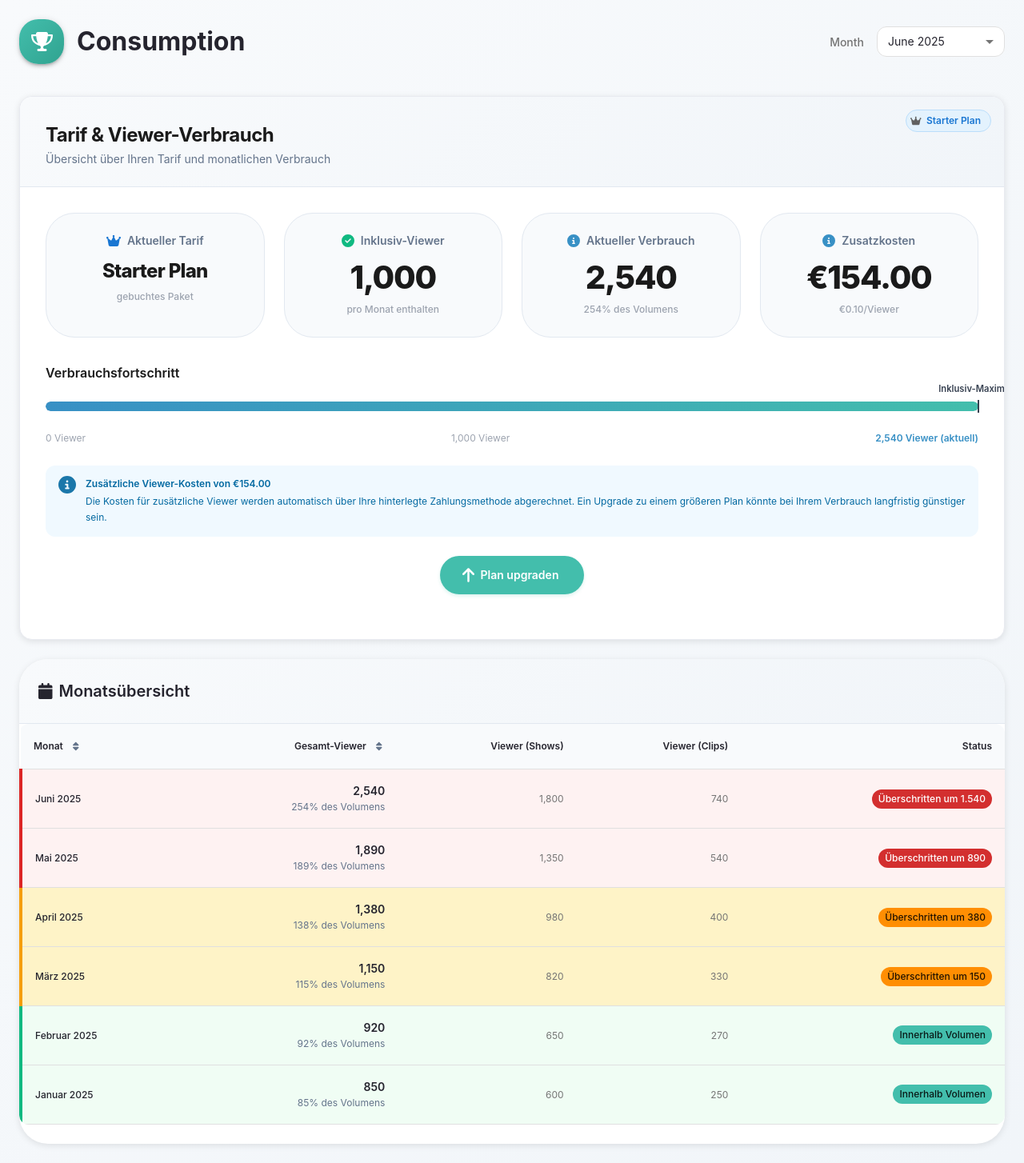
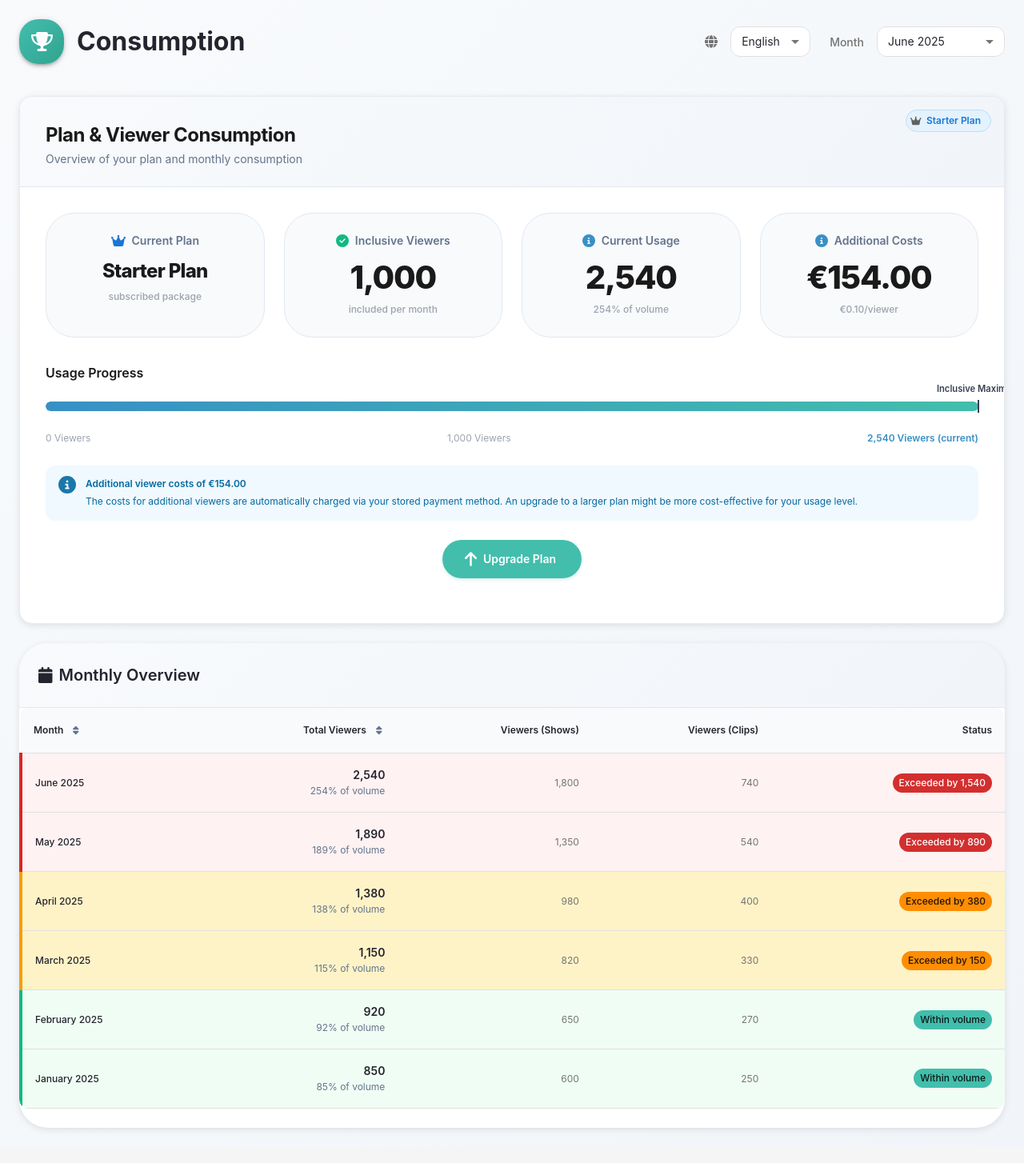
Before and after one commit to DenizD/sleek-mui-glow, a React (Vite) app: page / in a window 1280 px wide. Shown: the whole page at 80% size. Built offline with nearby package versions, Linux system fonts and the light colour scheme.

Commit message:
Refactor: Translate UI and add language switcher
Translate the UI components and implement a language switcher for English support.

```diff
--- a/src/components/dashboard/mui/MuiDashboardHeader.tsx
+++ b/src/components/dashboard/mui/MuiDashboardHeader.tsx
@@ -2,13 +2,18 @@
 import React from 'react';
 import { Box, Typography, FormControl, Select, MenuItem, Paper } from '@mui/material';
 import { FontAwesomeIcon } from '@fortawesome/react-fontawesome';
-import { faTrophy } from '@fortawesome/free-solid-svg-icons';
+import { faTrophy, faGlobe } from '@fortawesome/free-solid-svg-icons';
 
 const MuiDashboardHeader = () => {
   const [selectedMonth, setSelectedMonth] = React.useState('june-2025');
+  const [selectedLanguage, setSelectedLanguage] = React.useState('en');
 
   const handleMonthChange = (event: any) => {
     setSelectedMonth(event.target.value);
+  };
+
+  const handleLanguageChange = (event: any) => {
+    setSelectedLanguage(event.target.value);
   };
 
   return (
@@ -40,6 +45,27 @@ const MuiDashboardHeader = () => {
         </Typography>
       </Box>
 
+      <Box sx={{ display: 'flex', alignItems: 'center', gap: 3 }}>
+        <Box sx={{ display: 'flex', alignItems: 'center', gap: 2 }}>
+          <FontAwesomeIcon icon={faGlobe} style={{ color: '#747474', fontSize: '16px' }} />
+          <FormControl size="small">
+            <Select
+              value={selectedLanguage}
+              onChange={handleLanguageChange}
+              sx={{
+                minWidth: 100,
+                backgroundColor: 'white',
+                '& .MuiOutlinedInput-notchedOutline': {
+                  borderColor: '#E0E0E0',
+                },
+              }}
+            >
+              <MenuItem value="en">English</MenuItem>
+              <MenuItem value="de">Deutsch</MenuItem>
+            </Select>
+          </FormControl>
+        </Box>
+
         <Box sx={{ display: 'flex', alignItems: 'center', gap: 2 }}>
           <Typography variant="body1" sx={{ fontWeight: 500, color: '#747474' }}>
             Month
@@ -63,6 +89,7 @@ const MuiDashboardHeader = () => {
           </FormControl>
         </Box>
       </Box>
+    </Box>
   );
 };
 
--- a/src/components/dashboard/mui/MuiMonthlyOverview.tsx
+++ b/src/components/dashboard/mui/MuiMonthlyOverview.tsx
@@ -25,21 +25,21 @@ const MuiMonthlyOverview = () => {
 
   const data = [
     {
-      month: "Juni 2025",
+      month: "June 2025",
       totalViewers: 2540,
       viewersShows: 1800,
       viewersClips: 740,
-      status: "Überschritten um 1.540",
+      status: "Exceeded by 1,540",
       statusColor: "error" as const,
       statusValue: 254,
       bgColor: '#FEF2F2'
     },
     {
-      month: "Mai 2025",
+      month: "May 2025",
       totalViewers: 1890,
       viewersShows: 1350,
       viewersClips: 540,
-      status: "Überschritten um 890",
+      status: "Exceeded by 890",
       statusColor: "error" as const,
       statusValue: 189,
       bgColor: '#FEF2F2'
@@ -49,37 +49,37 @@ const MuiMonthlyOverview = () => {
       totalViewers: 1380,
       viewersShows: 980,
       viewersClips: 400,
-      status: "Überschritten um 380",
+      status: "Exceeded by 380",
       statusColor: "warning" as const,
       statusValue: 138,
       bgColor: '#FEF3C7'
     },
     {
-      month: "März 2025",
+      month: "March 2025",
       totalViewers: 1150,
       viewersShows: 820,
       viewersClips: 330,
-      status: "Überschritten um 150",
+      status: "Exceeded by 150",
       statusColor: "warning" as const,
       statusValue: 115,
       bgColor: '#FEF3C7'
     },
     {
-      month: "Februar 2025",
+      month: "February 2025",
       totalViewers: 920,
       viewersShows: 650,
       viewersClips: 270,
-      status: "Innerhalb Volumen",
+      status: "Within volume",
       statusColor: "success" as const,
       statusValue: 92,
       bgColor: '#F0FDF4'
     },
     {
-      month: "Januar 2025",
+      month: "January 2025",
       totalViewers: 850,
       viewersShows: 600,
       viewersClips: 250,
-      status: "Innerhalb Volumen",
+      status: "Within volume",
       statusColor: "success" as const,
       statusValue: 85,
       bgColor: '#F0FDF4'
@@ -137,7 +137,7 @@ const MuiMonthlyOverview = () => {
               fontFamily: 'Inter, sans-serif'
             }}
           >
-            Monatsübersicht
+            Monthly Overview
           </Typography>
         </Box>
       </Box>
@@ -148,8 +148,8 @@ const MuiMonthlyOverview = () => {
               <TableRow sx={{ backgroundColor: '#F8FAFC' }}>
                 <TableCell sx={{ fontWeight: 600, color: '#25242E', fontFamily: 'Inter, sans-serif' }}>
                   <Box sx={{ display: 'flex', alignItems: 'center', gap: 1 }}>
-                    Monat
-                    <Tooltip title="Sortieren">
+                    Month
+                    <Tooltip title="Sort">
                       <IconButton
                         size="small"
                         onClick={() => handleSort('month')}
@@ -165,8 +165,8 @@ const MuiMonthlyOverview = () => {
                 </TableCell>
                 <TableCell align="right" sx={{ fontWeight: 600, color: '#25242E', fontFamily: 'Inter, sans-serif' }}>
                   <Box sx={{ display: 'flex', alignItems: 'center', justifyContent: 'flex-end', gap: 1 }}>
-                    Gesamt-Viewer
-                    <Tooltip title="Sortieren">
+                    Total Viewers
+                    <Tooltip title="Sort">
                       <IconButton
                         size="small"
                         onClick={() => handleSort('totalViewers')}
@@ -181,10 +181,10 @@ const MuiMonthlyOverview = () => {
                   </Box>
                 </TableCell>
                 <TableCell align="right" sx={{ fontWeight: 600, color: '#25242E', fontFamily: 'Inter, sans-serif' }}>
-                  Viewer (Shows)
+                  Viewers (Shows)
                 </TableCell>
                 <TableCell align="right" sx={{ fontWeight: 600, color: '#25242E', fontFamily: 'Inter, sans-serif' }}>
-                  Viewer (Clips)
+                  Viewers (Clips)
                 </TableCell>
                 <TableCell align="right" sx={{ fontWeight: 600, color: '#25242E', fontFamily: 'Inter, sans-serif' }}>
                   Status
@@ -217,7 +217,7 @@ const MuiMonthlyOverview = () => {
                         {row.totalViewers.toLocaleString()}
                       </Typography>
                       <Typography variant="caption" sx={{ color: '#64748B', fontSize: '0.75rem' }}>
-                        {row.statusValue}% des Volumens
+                        {row.statusValue}% of volume
                       </Typography>
                     </Box>
                   </TableCell>
--- a/src/components/dashboard/mui/MuiViewerConsumption.tsx
+++ b/src/components/dashboard/mui/MuiViewerConsumption.tsx
@@ -44,34 +44,34 @@ const MuiViewerConsumption = () => {
 
   const metrics = [
     {
-      title: "Aktueller Tarif",
+      title: "Current Plan",
       value: planDetails.name,
-      subtitle: "gebuchtes Paket",
-      tooltip: "Ihr aktuell gebuchter Tarif",
+      subtitle: "subscribed package",
+      tooltip: "Your currently subscribed plan",
       icon: faCrown,
       iconColor: badgeColors.color
     },
     {
-      title: "Inklusiv-Viewer",
+      title: "Inclusive Viewers",
       value: packageVolume.toLocaleString(),
-      subtitle: "pro Monat enthalten",
-      tooltip: "Die Anzahl der Viewer, die in Ihrem aktuellen Paket inbegriffen sind",
+      subtitle: "included per month",
+      tooltip: "The number of viewers included in your current package",
       icon: faCheckCircle,
       iconColor: '#10B981'
     },
     {
-      title: "Aktueller Verbrauch",
+      title: "Current Usage",
       value: currentUsage.toLocaleString(),
-      subtitle: `${percentageOfVolume}% des Volumens`,
-      tooltip: "Ihr bisheriger Viewer-Verbrauch in diesem Monat",
+      subtitle: `${percentageOfVolume}% of volume`,
+      tooltip: "Your current viewer usage this month",
       icon: faInfoCircle,
       iconColor: '#3890C5'
     },
     {
-      title: "Zusatzkosten",
+      title: "Additional Costs",
       value: `€${additionalCosts.toFixed(2)}`,
-      subtitle: `€${costPerViewer.toFixed(2)}/Viewer`,
-      tooltip: "Kosten für zusätzliche Viewer - werden automatisch über Ihre Zahlungsmethode abgerechnet",
+      subtitle: `€${costPerViewer.toFixed(2)}/viewer`,
+      tooltip: "Costs for additional viewers - automatically charged via your payment method",
       icon: faInfoCircle,
       iconColor: '#3890C5'
     }
@@ -131,7 +131,7 @@ const MuiViewerConsumption = () => {
                   mb: 0.5
                 }}
               >
-                Tarif & Viewer-Verbrauch
+                Plan & Viewer Consumption
               </Typography>
               <Typography
                 variant="body2"
@@ -141,7 +141,7 @@ const MuiViewerConsumption = () => {
                   fontFamily: 'Inter, sans-serif'
                 }}
               >
-                Übersicht über Ihren Tarif und monatlichen Verbrauch
+                Overview of your plan and monthly consumption
               </Typography>
             </Box>
           </Box>
@@ -229,7 +229,7 @@ const MuiViewerConsumption = () => {
               fontFamily: 'Inter, sans-serif'
             }}
           >
-            Verbrauchsfortschritt
+            Usage Progress
           </Typography>
 
           <Box sx={{ position: 'relative', mb: 3 }}>
@@ -270,19 +270,19 @@ const MuiViewerConsumption = () => {
                 whiteSpace: 'nowrap'
               }}
             >
-              Inklusiv-Maximum
+              Inclusive Maximum
             </Typography>
           </Box>
 
           <Box sx={{ display: 'flex', justifyContent: 'space-between', mb: 3 }}>
             <Typography variant="caption" sx={{ color: '#9CA3AF', fontSize: '0.75rem' }}>
-              0 Viewer
+              0 Viewers
             </Typography>
             <Typography variant="caption" sx={{ color: '#9CA3AF', fontSize: '0.75rem' }}>
-              {packageVolume.toLocaleString()} Viewer
+              {packageVolume.toLocaleString()} Viewers
             </Typography>
             <Typography variant="caption" sx={{ color: '#3890C5', fontSize: '0.75rem', fontWeight: 600 }}>
-              {currentUsage.toLocaleString()} Viewer (aktuell)
+              {currentUsage.toLocaleString()} Viewers (current)
             </Typography>
           </Box>
 
@@ -302,12 +302,12 @@ const MuiViewerConsumption = () => {
                 }}
               >
                 <Typography variant="body2" sx={{ fontWeight: 600, mb: 0.5 }}>
-                  Zusätzliche Viewer-Kosten von €{additionalCosts.toFixed(2)}
+                  Additional viewer costs of €{additionalCosts.toFixed(2)}
                 </Typography>
                 <Typography variant="caption" sx={{ fontSize: '0.75rem' }}>
-                  Die Kosten für zusätzliche Viewer werden automatisch über Ihre hinterlegte
-                  Zahlungsmethode abgerechnet. Ein Upgrade zu einem größeren Plan könnte
-                  bei Ihrem Verbrauch langfristig günstiger sein.
+                  The costs for additional viewers are automatically charged via your
+                  stored payment method. An upgrade to a larger plan might be more
+                  cost-effective for your usage level.
                 </Typography>
               </Alert>
 
@@ -333,7 +333,7 @@ const MuiViewerConsumption = () => {
                     }
                   }}
                 >
-                  Plan upgraden
+                  Upgrade Plan
                 </Button>
               </Box>
             </Box>
```
Lines whose indentation alone changed are shown as unchanged.
